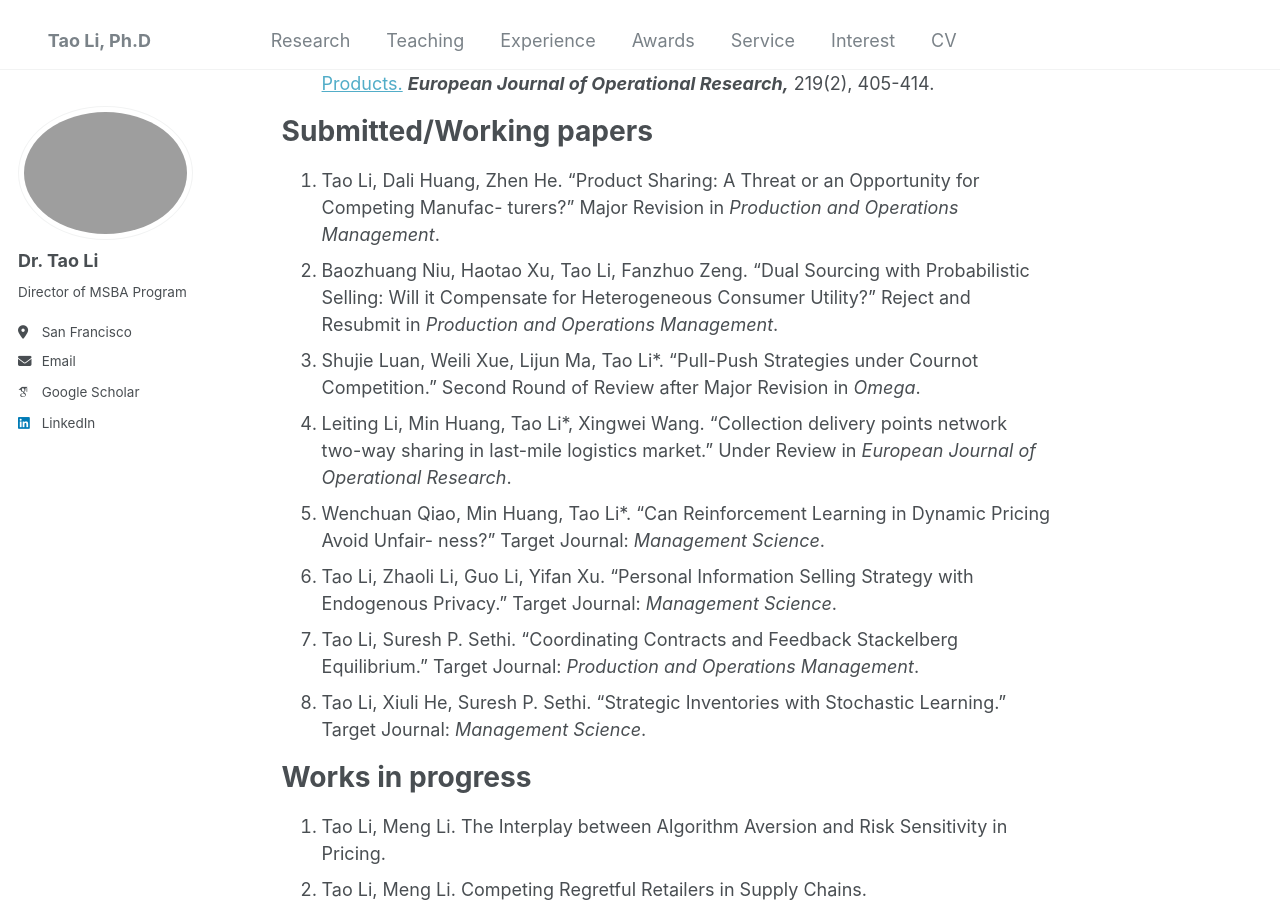
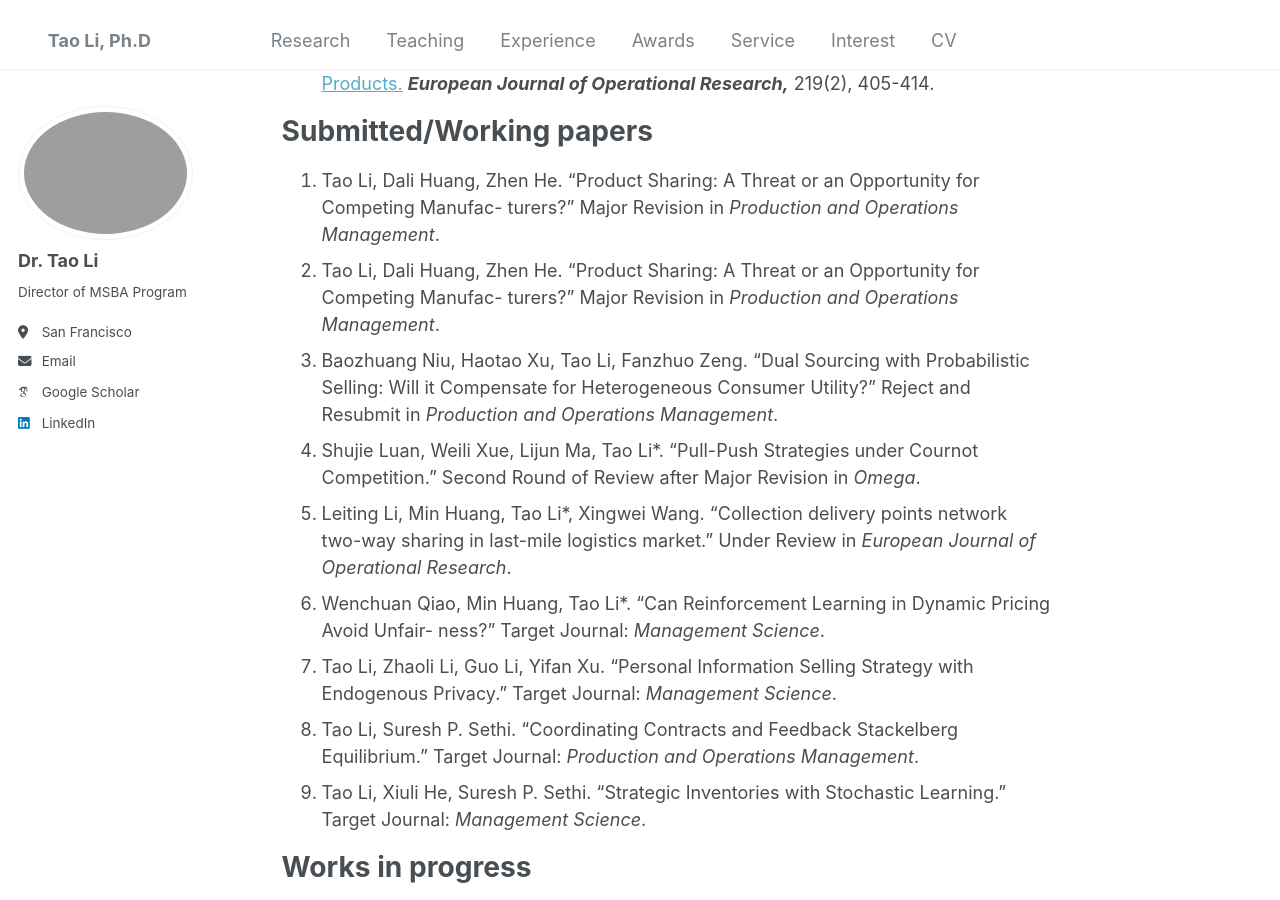
Before and after one commit to Prof-TaoLi/Homepage, a Jekyll site: the page built from _pages/research.md, in a window 1280 px wide and 900 px high, scrolled down 1095 px. Built offline with Jekyll 4.4.1, drawn with Linux system fonts in a browser that asks for light colours; some web fonts are replaced.

Commit message:
Update research.md

```diff
--- a/_pages/research.md
+++ b/_pages/research.md
@@ -22,13 +22,14 @@ author_profile: true
 Submitted/Working papers
 ======
 1. Tao Li, Dali Huang, Zhen He. “Product Sharing: A Threat or an Opportunity for Competing Manufac- turers?” Major Revision in <i>Production and Operations Management</i>.
-2. Baozhuang Niu, Haotao Xu, Tao Li, Fanzhuo Zeng. “Dual Sourcing with Probabilistic Selling: Will it Compensate for Heterogeneous Consumer Utility?” Reject and Resubmit in <i>Production and Operations Management</i>.
-3. Shujie Luan, Weili Xue, Lijun Ma, Tao Li*. “Pull-Push Strategies under Cournot Competition.” Second Round of Review after Major Revision in <i>Omega</i>.
-4. Leiting Li, Min Huang, Tao Li*, Xingwei Wang. “Collection delivery points network two-way sharing in last-mile logistics market.” Under Review in <i>European Journal of Operational Research</i>.
-5. Wenchuan Qiao, Min Huang, Tao Li*. “Can Reinforcement Learning in Dynamic Pricing Avoid Unfair- ness?” Target Journal: <i>Management Science</i>.
-6. Tao Li, Zhaoli Li, Guo Li, Yifan Xu. “Personal Information Selling Strategy with Endogenous Privacy.” Target Journal: <i>Management Science</i>.
-7. Tao Li, Suresh P. Sethi. “Coordinating Contracts and Feedback Stackelberg Equilibrium.” Target Journal: <i>Production and Operations Management</i>.
-8. Tao Li, Xiuli He, Suresh P. Sethi. “Strategic Inventories with Stochastic Learning.” Target Journal: <i>Management Science</i>.
+2. Tao Li, Dali Huang, Zhen He. “Product Sharing: A Threat or an Opportunity for Competing Manufac- turers?” Major Revision in <i>Production and Operations Management</i>.
+3. Baozhuang Niu, Haotao Xu, Tao Li, Fanzhuo Zeng. “Dual Sourcing with Probabilistic Selling: Will it Compensate for Heterogeneous Consumer Utility?” Reject and Resubmit in <i>Production and Operations Management</i>.
+4. Shujie Luan, Weili Xue, Lijun Ma, Tao Li*. “Pull-Push Strategies under Cournot Competition.” Second Round of Review after Major Revision in <i>Omega</i>.
+5. Leiting Li, Min Huang, Tao Li*, Xingwei Wang. “Collection delivery points network two-way sharing in last-mile logistics market.” Under Review in <i>European Journal of Operational Research</i>.
+6. Wenchuan Qiao, Min Huang, Tao Li*. “Can Reinforcement Learning in Dynamic Pricing Avoid Unfair- ness?” Target Journal: <i>Management Science</i>.
+7. Tao Li, Zhaoli Li, Guo Li, Yifan Xu. “Personal Information Selling Strategy with Endogenous Privacy.” Target Journal: <i>Management Science</i>.
+8. Tao Li, Suresh P. Sethi. “Coordinating Contracts and Feedback Stackelberg Equilibrium.” Target Journal: <i>Production and Operations Management</i>.
+9. Tao Li, Xiuli He, Suresh P. Sethi. “Strategic Inventories with Stochastic Learning.” Target Journal: <i>Management Science</i>.
 
 Works in progress
 ======
```
